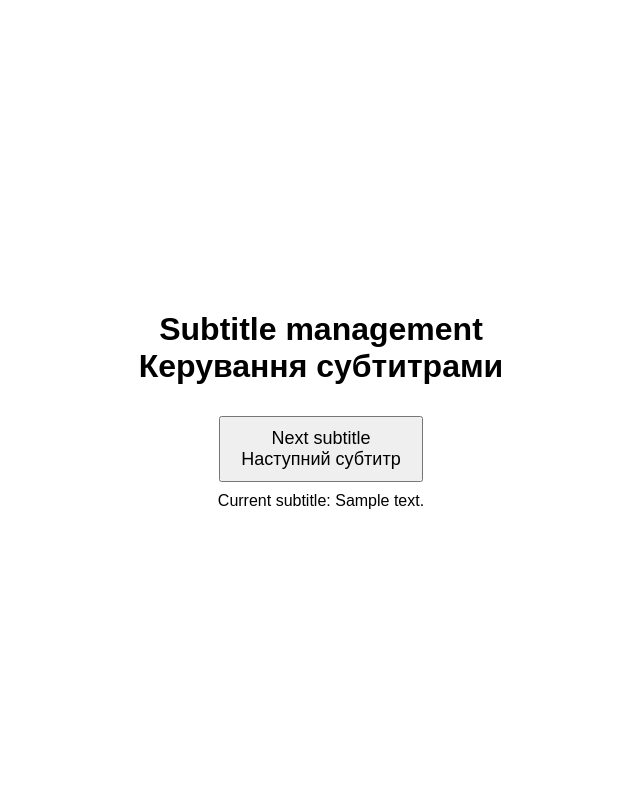
After one commit to YanaTsybata/subtitle_api, a Flask app: page /control in a window 1280 px wide. The commit adds this page. Shown: the whole page, without its empty margins (319-959 px from the left). Run offline with Flask 3, Linux system fonts and the light colour scheme; tables that the repository leaves empty hold one stand-in row (values such as "Sample post").

Commit message:
eng and uk version

```diff
--- a/app.py
+++ b/app.py
@@ -1,21 +1,10 @@
 from flask import Flask, request, jsonify, render_template
 from flask_sqlalchemy import SQLAlchemy
-import csv
-from io import StringIO
 import os
 
 app = Flask(__name__)
 app.config['SQLALCHEMY_DATABASE_URI'] = 'sqlite:///subtitles.db'
 db = SQLAlchemy(app)
-
-def clear_database():
-    try:
-        num_deleted = db.session.query(Subtitle).delete()
-        db.session.commit()
-        print(f"База данных очищена. Удалено {num_deleted} записей.")
-    except Exception as e:
-        print(f"Ошибка при очистке базы данных: {str(e)}")
-        db.session.rollback()
 
 class Subtitle(db.Model):
     id = db.Column(db.Integer, primary_key=True)
@@ -28,12 +17,28 @@ class Subtitle(db.Model):
     def __repr__(self):
         return f'<Subtitle {self.id}: {self.text[:20]}...>'
 
-# subtitles tracking:
 current_subtitle_index = 0
+
+def clear_database():
+    try:
+        num_deleted = db.session.query(Subtitle).delete()
+        db.session.commit()
+        print(f"The database has been cleared. {num_deleted} entries deleted")
+    except Exception as e:
+        print(f"Error while clearing data: {str(e)}")
+        db.session.rollback()
 
 @app.route('/')
 def home():
     return render_template('index.html')
+
+@app.route('/display')
+def display():
+    return render_template('subtitle_display.html')
+
+@app.route('/control')
+def control():
+    return render_template('subtitle_control.html')
 
 @app.route('/api/subtitles/upload', methods=['POST'])
 def upload_subtitles():
@@ -50,25 +55,24 @@ def upload_subtitles():
                 start_time=float(i),
                 end_time=float(i+1),
                 text=line.strip(),
-                language='auto'
+                language='de'
             )
             db.session.add(new_subtitle)
 
         db.session.commit()
-        print(f"Загружено {len(lines)} субтитров")
-        return jsonify({'message': f'Субтитри успішно завантажено. Всього: {len(lines)}'}), 201
+        print(f"Loaded {len(lines)} subtitles \n Загружено {len(lines)} субтитров")
+        return jsonify({'message': f'Subtitles successfully loaded. Total: {len(lines)} \n Субтитри успішно завантажено. Всього: {len(lines)}'}), 201
     except Exception as e:
         db.session.rollback()
-        print(f"Ошибка при загрузке субтитров: {str(e)}")
+        print(f"Error loading subtitles: {str(e)} Ошибка при загрузке субтитров: {str(e)}")
         return jsonify({'error': str(e)}), 400
 
-# get subtitle
 @app.route('/api/subtitles/current', methods=['GET'])
 def get_current_subtitle():
     global current_subtitle_index
     subtitles = Subtitle.query.order_by(Subtitle.sequence_number).all()
     if not subtitles:
-        return jsonify({'message': 'Немає доступних субтитрів'}), 404
+        return jsonify({'message': 'No subtitles available \n Немає доступних субтитрів'}), 404
     if current_subtitle_index >= len(subtitles):
         current_subtitle_index = len(subtitles) - 1
     subtitle = subtitles[current_subtitle_index]
@@ -79,7 +83,7 @@ def get_current_subtitle():
         'sequence_number': subtitle.sequence_number,
         'start_time': subtitle.start_time,
         'end_time': subtitle.end_time,
-        'message': 'Поточний субтитр'
+        'message': 'Current subtitle \n Поточний субтитр'
     }), 200
 
 @app.route('/api/subtitles/advance', methods=['POST'])
@@ -87,7 +91,7 @@ def advance_subtitle():
     global current_subtitle_index
     subtitles = Subtitle.query.order_by(Subtitle.sequence_number).all()
     if not subtitles:
-        return jsonify({'message': 'Немає доступних субтитрів'}), 404
+        return jsonify({'message': 'No subtitles available \n Немає доступних субтитрів'}), 404
     if current_subtitle_index < len(subtitles) - 1:
         current_subtitle_index += 1
         subtitle = subtitles[current_subtitle_index]
@@ -98,12 +102,11 @@ def advance_subtitle():
             'sequence_number': subtitle.sequence_number,
             'start_time': subtitle.start_time,
             'end_time': subtitle.end_time,
-            'message': 'Перейшли до наступного субтитру'
+            'message': 'Moved to the next subtitle \n Перейшли до наступного субтитру'
         }), 200
     else:
-        return jsonify({'message': 'Досягнуто кінця субтитрів'}), 200
+        return jsonify({'message': 'End of subtitles reached \n Досягнуто кінця субтитрів'}), 200
 
-# all subtitles
 @app.route('/api/subtitles', methods=['GET'])
 def get_all_subtitles():
     subtitles = Subtitle.query.order_by(Subtitle.sequence_number).all()
@@ -120,16 +123,16 @@ def get_all_subtitles():
 def reset_subtitle_index():
     global current_subtitle_index
     current_subtitle_index = 0
-    return jsonify({'message': 'Індекс субтитрів скинуто'}), 200
+    return jsonify({'message': 'Subtitle index reset \n Індекс субтитрів скинуто'}), 200
 
 if __name__ == "__main__":
     with app.app_context():
         db.create_all()
         should_clear = os.environ.get('CLEAR_DB_ON_STARTUP', 'true').lower()
-        print(f"CLEAR_DB_ON_STARTUP установлен в: {should_clear}")
+        print(f"CLEAR_DB_ON_STARTUP installed in: {should_clear}")
         if should_clear == 'true':
             clear_database()
         else:
-            print("База данных не очищена при запуске.")
-        print(f"Всего субтитров в базе: {Subtitle.query.count()}")
+            print("The database is not cleared on startup. \n База данных не очищена при запуске.")
+        print(f"Total subtitles in the database: {Subtitle.query.count()} \n Всего субтитров в базе: {Subtitle.query.count()}")
     app.run(host='0.0.0.0', port=5001, debug=True)
--- /dev/null
+++ b/templates/subtitle_control.html
@@ -0,0 +1,58 @@
+<!DOCTYPE html>
+<html lang="de">
+<head>
+    <meta charset="UTF-8">
+    <meta name="viewport" content="width=device-width, initial-scale=1.0">
+    <title>Subtitle management <br /> Керування субтитрами</title>
+    <style>
+        body {
+            font-family: Arial, sans-serif;
+            display: flex;
+            justify-content: center;
+            align-items: center;
+            height: 100vh;
+            margin: 0;
+        }
+        #control-panel {
+            text-align: center;
+        }
+        button {
+            font-size: 18px;
+            padding: 10px 20px;
+            margin: 10px;
+        }
+    </style>
+</head>
+<body>
+    <div id="control-panel">
+        <h1>Subtitle management <br /> Керування субтитрами</h1>
+        <button id="next-subtitle">Next subtitle <br /> Наступний субтитр</button>
+        <div id="current-subtitle"></div>
+    </div>
+    <script>
+        const nextButton = document.getElementById('next-subtitle');
+        const currentSubtitleDiv = document.getElementById('current-subtitle');
+
+        function updateCurrentSubtitle() {
+            fetch('/api/subtitles/current')
+                .then(response => response.json())
+                .then(data => {
+                    currentSubtitleDiv.textContent = `Current subtitle: ${data.text}`;
+                })
+                .catch(error => console.error('Error:', error));
+        }
+
+        nextButton.addEventListener('click', () => {
+            fetch('/api/subtitles/advance', { method: 'POST' })
+                .then(response => response.json())
+                .then(data => {
+                    updateCurrentSubtitle();
+                })
+                .catch(error => console.error('Error:', error));
+        });
+
+        // Load the first subtitle immediately
+        updateCurrentSubtitle();
+    </script>
+</body>
+</html>
```
Also changed, not shown: templates/index.html (+13 -14 lines), templates/subtitle_display.html (added, +51 -0 lines), instance/subtitles.db.
